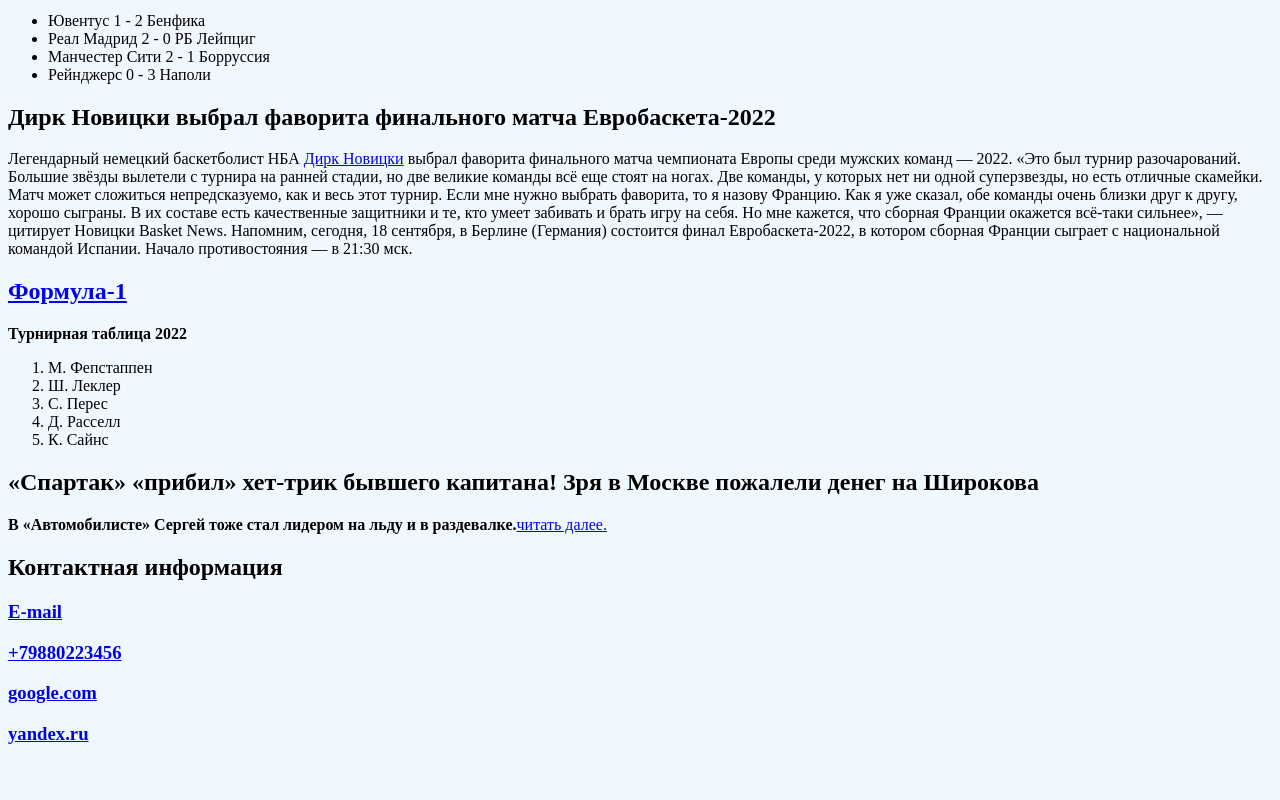
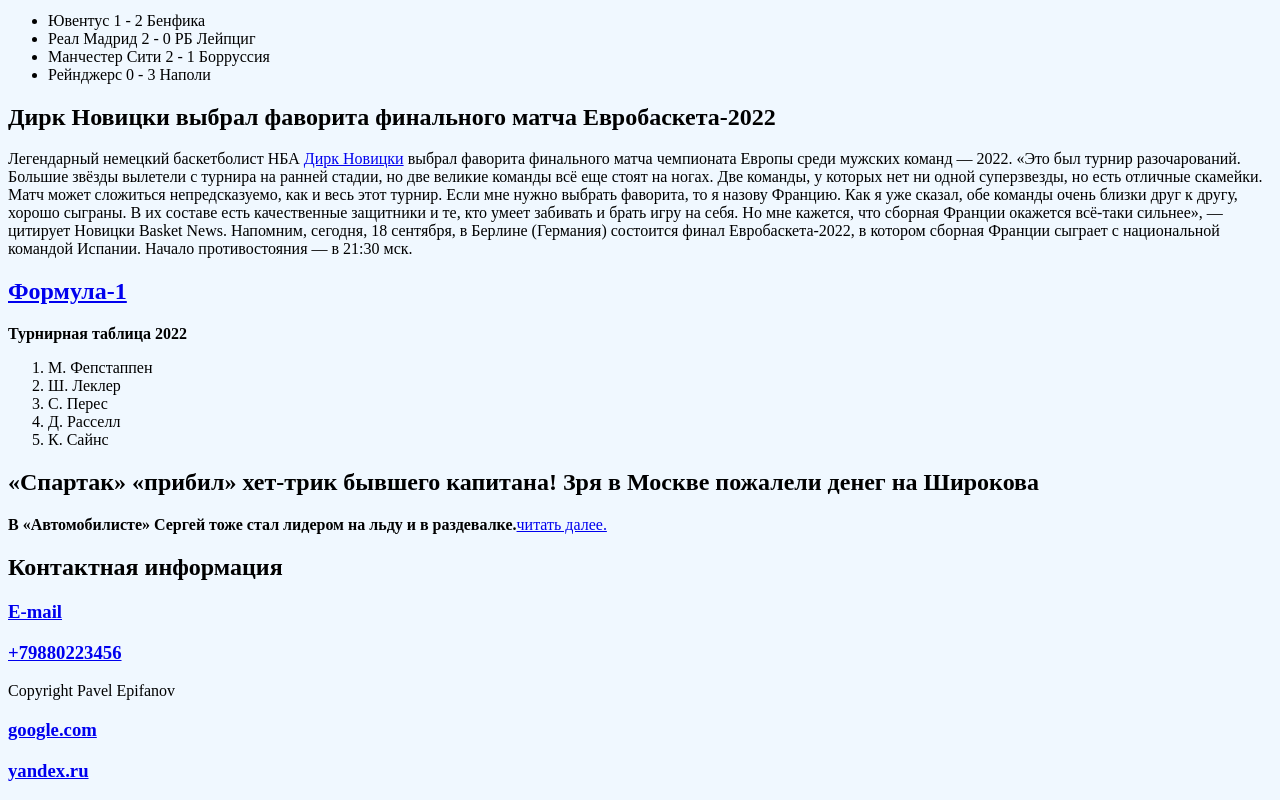
Before and after one commit to PavelEpifanov/4p22-frontend-pavel-epifanov, a plain HTML site: page homework_2/index.html in a window 1280 px wide. Shown: the part 738-1538 px from the top of the page. Before the commit the page ends 1502 px from the top, so only its background shows below. Drawn offline with Linux system fonts and the light colour scheme.

Commit message:
add homework_2

```diff
--- a/homework_2/index.html
+++ b/homework_2/index.html
@@ -55,7 +55,7 @@
 <h3><a href="https://mail.ru/">E-mail</a> </h3>
 <h3><a href="tel:+79880223456">+79880223456</a></h3>
 
-<footer>
+<footer>Copyright Pavel Epifanov
 <h3><a href="https://www.google.com/">google.com</a></h3>
 <h3><a href="https://www.yandex.ru/">yandex.ru</a></h3>
 </footer>
```
